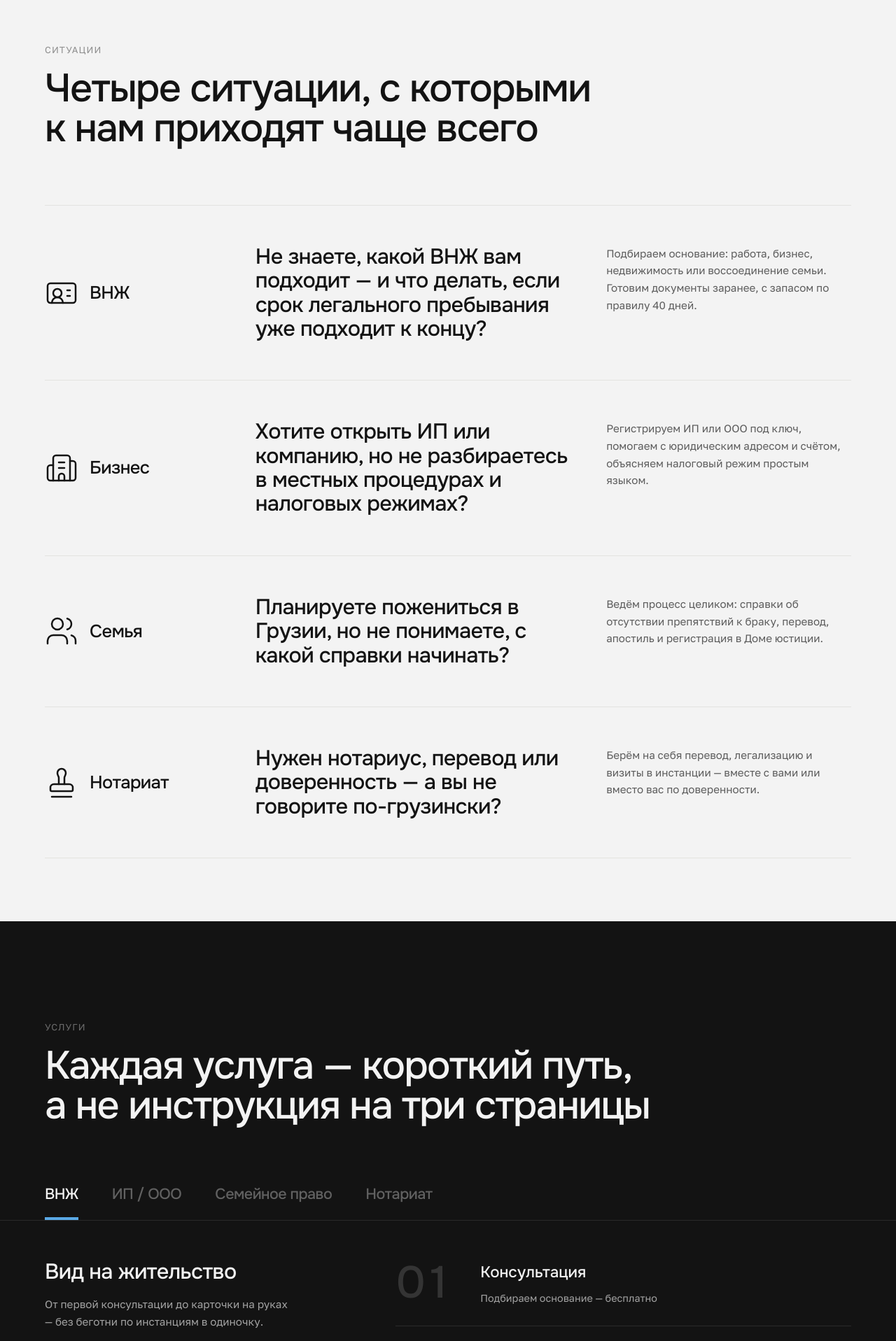
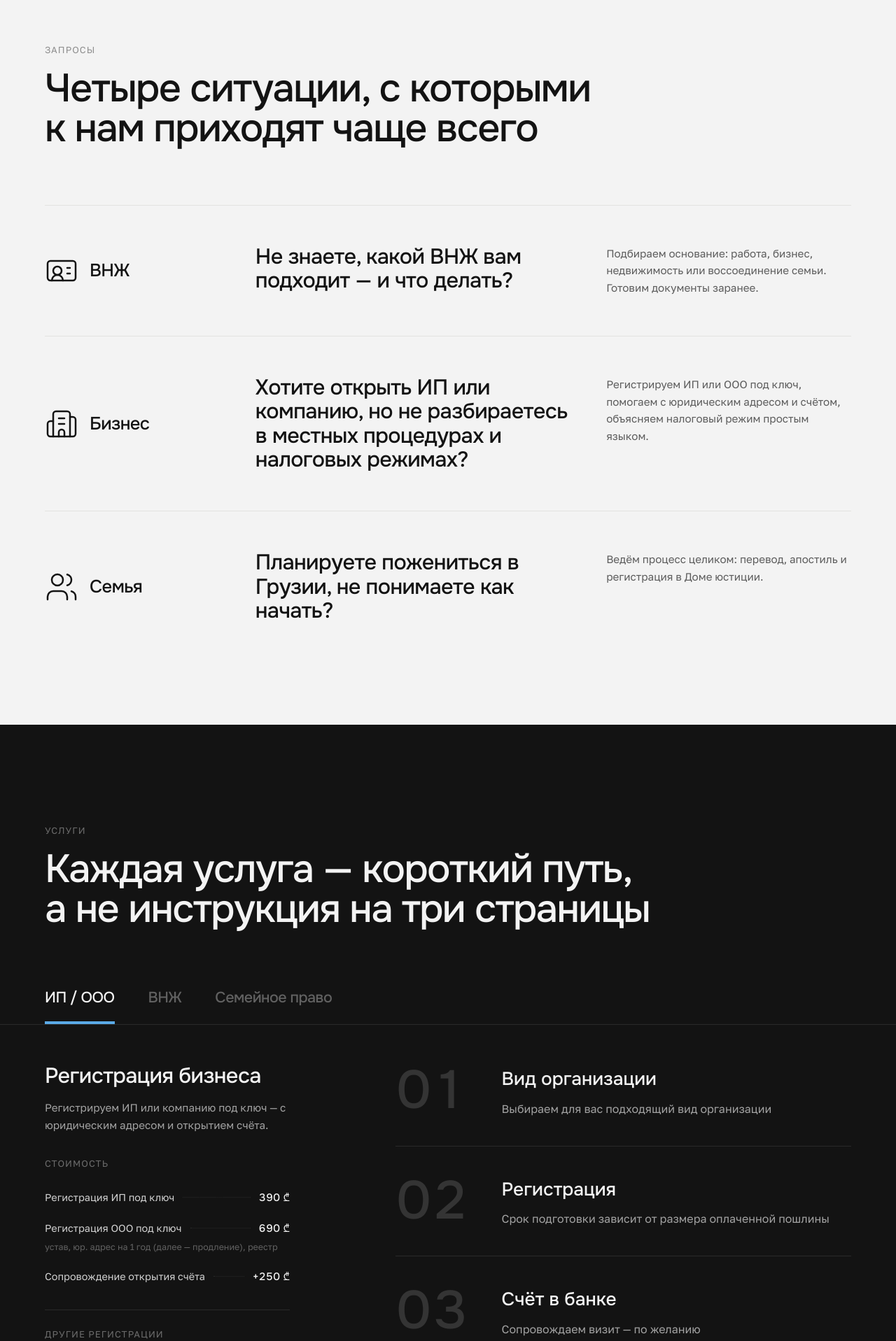
Before and after one commit to scarandriy/documented, a Next.js app: page / in a window 1280 px wide. Shown: the part 880-2797 px from the top of the page at 70% size. Built offline with nearby package versions, Linux system fonts and the light colour scheme.

Commit message:
content: rework pricing, services, family/notary sections, hero copy

```diff
--- a/components/sections/hero.tsx
+++ b/components/sections/hero.tsx
@@ -62,6 +62,8 @@ export function Hero() {
             <Reveal delay={0.38} immediate>
               <a
                 href={hero.cta.href}
+                target="_blank"
+                rel="noopener noreferrer"
                 className="mt-9 inline-flex min-h-12 w-full items-center justify-center gap-3 rounded-full bg-paper px-6 py-3.5 text-[1.05rem] font-medium text-ink transition-transform duration-300 ease-[var(--ease-out-soft)] hover:-translate-y-0.5 focus-visible:outline-2 focus-visible:outline-offset-4 focus-visible:outline-paper sm:w-auto md:mt-9 md:gap-4 md:px-8 md:py-5 md:text-xl"
               >
                 {hero.cta.label}
--- a/components/sections/problem-solution.tsx
+++ b/components/sections/problem-solution.tsx
@@ -1,4 +1,4 @@
-import { IdCard, Building2, Users, Stamp, type LucideIcon } from "lucide-react";
+import { IdCard, Building2, Users, type LucideIcon } from "lucide-react";
 import { problems } from "@/lib/content";
 import { Reveal } from "@/components/motion/reveal";
 
@@ -17,14 +17,13 @@ const icons: Record<(typeof problems)[number]["id"], LucideIcon> = {
   residency: IdCard,
   business: Building2,
   family: Users,
-  notary: Stamp,
 };
 
 export function ProblemSolution() {
   return (
     <section className="px-gutter pt-section pb-section-sm">
       <Reveal>
-        <p className="eyebrow">Ситуации</p>
+        <p className="eyebrow">Запросы</p>
         <h2 className="mt-4 max-w-4xl font-heading text-h2 font-medium text-ink">
           Четыре ситуации, с которыми к нам приходят чаще всего
         </h2>
@@ -37,7 +36,7 @@ export function ProblemSolution() {
             <Reveal
               key={item.id}
               delay={i * 0.05}
-              className="grid grid-cols-1 gap-y-4 border-t border-hairline py-8 last:border-b md:grid-cols-12 md:items-start md:gap-x-rail md:gap-y-6 md:py-14"
+              className="grid grid-cols-1 gap-y-4 border-t border-hairline py-8 md:grid-cols-12 md:items-start md:gap-x-rail md:gap-y-6 md:py-14"
             >
               {/* Зона 1 — тема */}
               <div className="flex items-center gap-4 md:col-span-3 md:self-center">
--- a/components/sections/services.tsx
+++ b/components/sections/services.tsx
@@ -94,8 +94,14 @@ export function Services() {
 
                   <p className="eyebrow mt-8 text-paper/40">Стоимость</p>
                   <ul className="mt-4">
-                    {s.tiers.map((t) => (
-                      <li key={t.name} className="py-2.5">
+                    {s.tiers.map((t, i) => (
+                      <li key={t.name}>
+                        {t.group && t.group !== s.tiers[i - 1]?.group && (
+                          <p className="eyebrow mt-6 border-t border-night-line pt-6 text-paper/40">
+                            {t.group}
+                          </p>
+                        )}
+                        <div className="py-2.5">
                           <div className="flex items-baseline">
                             <span className="min-w-0 text-[0.9rem] text-paper/85">
                               {t.name}
@@ -115,6 +121,7 @@ export function Services() {
                               {t.note}
                             </p>
                           )}
+                        </div>
                       </li>
                     ))}
                   </ul>
@@ -125,19 +132,22 @@ export function Services() {
                   {s.steps.map((step, i) => (
                     <li
                       key={step.title}
-                      className="grid grid-cols-[auto_1fr] items-center gap-x-4 border-t border-night-line py-4 first:border-t-0 first:pt-0 last:border-b md:gap-x-10 md:py-7 md:first:pt-0"
+                      className="grid grid-cols-[auto_1fr] items-center gap-x-5 border-t border-night-line py-5 first:border-t-0 first:pt-0 md:gap-x-12 md:py-10 md:first:pt-0"
                     >
+                      {/* Крупнее, чем базовый --text-numeral: та же шкала
+                          использована в шагах 1→2→3 в CTA-секции, трогать
+                          общий токен нельзя — привязано только к этой лестнице. */}
                       <span
                         aria-hidden
-                        className="flex items-center font-heading text-numeral font-medium leading-none text-paper/15 tabular-nums"
+                        className="flex items-center font-heading text-[clamp(2.5rem,6vw,5.25rem)] font-medium leading-none text-paper/15 tabular-nums"
                       >
                         {String(i + 1).padStart(2, "0")}
                       </span>
                       <div>
-                        <p className="font-heading text-[1.15rem] font-medium text-paper md:text-[1.4rem]">
+                        <p className="font-heading text-[1.3rem] font-medium text-paper md:text-[1.65rem]">
                           {step.title}
                         </p>
-                        <p className="mt-1.5 text-[0.9rem] text-night-60">
+                        <p className="mt-2 text-[0.95rem] leading-relaxed text-night-60 md:text-base">
                           {step.hint}
                         </p>
                       </div>
--- a/lib/content.ts
+++ b/lib/content.ts
@@ -11,11 +11,14 @@ export const site = {
   name: "Documentebi",
   /** Начертание логотипа — строчными, как в подписи, а не как в реестре */
   wordmark: "documentebi",
-  tagline: "Легализация и документооборот в Грузии",
-  city: "Тбилиси, Грузия",
+  tagline: "Юридические услуги для бизнеса и частных лиц в Грузии",
+  city: "Батуми и Тбилиси, Грузия",
   // TODO(backend): подставить реальные контакты перед запуском
   telegram: "https://t.me/documentebi",
-  whatsapp: "https://wa.me/995000000000",
+  whatsapp: `https://wa.me/995555727798?text=${encodeURIComponent(
+    "Здравствуйте, хочу получить консультацию!"
+  )}`,
+  instagram: "https://instagram.com/documentebi.ge",
   email: "hello@documentebi.ge",
   /** Тонкая плашка над шапкой — только пока страница на самом верху */
   announcement:
@@ -46,8 +49,8 @@ export const hero = {
    * повисало отдельной строкой.
    */
   title: "Грузинская\nбюрократия —\nне ваша забота",
-  lead: "ВНЖ, ИП/ООО регистрация бизнеса, нотариальные вопросы под ключ, на русском языке.",
-  cta: { label: "Получить консультацию", href: "#start" },
+  lead: "ВНЖ, регистрация бизнеса ИП/ООО, консультации по нотариальным вопросам — на русском языке.",
+  cta: { label: "Получить консультацию", href: site.telegram },
   /** Короткий вариант для шапки на узких экранах — полный не помещается в 375px */
   ctaShort: "Консультация",
   scrollHint: "Как это работает",
@@ -62,9 +65,9 @@ export const problems = [
     id: "residency",
     marginal: "ВНЖ",
     question:
-      "Не знаете, какой ВНЖ вам подходит — и что делать, если срок легального пребывания уже подходит к концу?",
+      "Не знаете, какой ВНЖ вам подходит — и что делать?",
     solution:
-      "Подбираем основание: работа, бизнес, недвижимость или воссоединение семьи. Готовим документы заранее, с запасом по правилу 40 дней.",
+      "Подбираем основание: работа, бизнес, недвижимость или воссоединение семьи. Готовим документы заранее.",
   },
   {
     id: "business",
@@ -78,22 +81,20 @@ export const problems = [
     id: "family",
     marginal: "Семья",
     question:
-      "Планируете пожениться в Грузии, но не понимаете, с какой справки начинать?",
+      "Планируете пожениться в Грузии, не понимаете как начать?",
     solution:
-      "Ведём процесс целиком: справки об отсутствии препятствий к браку, перевод, апостиль и регистрация в Доме юстиции.",
-  },
-  {
-    id: "notary",
-    marginal: "Нотариат",
-    question:
-      "Нужен нотариус, перевод или доверенность — а вы не говорите по-грузински?",
-    solution:
-      "Берём на себя перевод, легализацию и визиты в инстанции — вместе с вами или вместо вас по доверенности.",
+      "Ведём процесс целиком: перевод, апостиль и регистрация в Доме юстиции.",
   },
 ] as const;
 
 export type ServiceStep = { title: string; hint: string };
-export type ServiceTier = { name: string; price: string; note?: string };
+export type ServiceTier = {
+  name: string;
+  price: string;
+  note?: string;
+  /** Подзаголовок-разделитель перед пунктом, если он начинает новую группу тарифов */
+  group?: string;
+};
 
 export type Service = {
   id: string;
@@ -108,84 +109,97 @@ export type Service = {
 /** Процедура каждой услуги сжата до 3–4 шагов, одна подсказка на шаг */
 export const services: Service[] = [
   {
-    id: "residency",
-    label: "ВНЖ",
-    title: "Вид на жительство",
-    lead: "От первой консультации до карточки на руках — без беготни по инстанциям в одиночку.",
-    timeline:
-      "Подготовка документов — 1–2 дня. Рассмотрение Службой миграции — до 40 календарных дней.",
-    steps: [
-      { title: "Консультация", hint: "Подбираем основание — бесплатно" },
-      { title: "Сбор документов", hint: "Собираем и переводим пакет за 1–2 дня" },
-      { title: "Подача", hint: "Подаём в Службу миграции, получаем номер заявления" },
-      { title: "Решение", hint: "До 40 календарных дней — держим вас в курсе" },
-    ],
-    tiers: [
-      { name: "Консультация и подбор основания", price: "бесплатно" },
-      { name: "Сопровождение ВНЖ, одно основание", price: "800 ₾" },
-      { name: "Каждый дополнительный член семьи", price: "+400 ₾", note: "супруг(а), дети" },
-      { name: "Срочная подготовка пакета", price: "+300 ₾" },
-    ],
-  },
-  {
     id: "business",
     label: "ИП / ООО",
     title: "Регистрация бизнеса",
     lead: "Регистрируем ИП или компанию под ключ — с юридическим адресом и открытием счёта.",
     timeline: "ИП — 1 рабочий день. ООО — 2–3 рабочих дня, включая устав и реестр.",
     steps: [
-      { title: "Выбор формы", hint: "ИП или ООО — решаем за один звонок" },
-      { title: "Документы", hint: "Устав и юридический адрес — для ООО" },
-      { title: "Регистрация", hint: "Дом юстиции: ИП — 1 день, ООО — 2–3 дня" },
+      { title: "Вид организации", hint: "Выбираем для вас подходящий вид организации" },
+      { title: "Регистрация", hint: "Срок подготовки зависит от размера оплаченной пошлины" },
       { title: "Счёт в банке", hint: "Сопровождаем визит — по желанию" },
     ],
+    // TODO(content): цены на НКО, IT-зону и ликвидацию — нет данных от заказчика, подставить перед запуском.
     tiers: [
-      { name: "Регистрация ИП под ключ", price: "400 ₾" },
+      { name: "Регистрация ИП под ключ", price: "390 ₾" },
       {
         name: "Регистрация ООО под ключ",
-        price: "700 ₾",
-        note: "устав, юр. адрес на 3 месяца, реестр",
+        price: "690 ₾",
+        note: "устав, юр. адрес на 1 год (далее — продление), реестр",
       },
       { name: "Сопровождение открытия счёта", price: "+250 ₾" },
+      {
+        name: "Регистрация НКО",
+        price: "уточняется",
+        group: "Другие регистрации",
+      },
+      { name: "Регистрация в виртуальной IT-зоне", price: "уточняется" },
+      { name: "Ликвидация бизнеса", price: "уточняется" },
+    ],
+  },
+  {
+    id: "residency",
+    label: "ВНЖ",
+    title: "Вид на жительство",
+    lead: "От первой консультации до карточки на руках — без визитов в Дом юстиции в одиночку.",
+    timeline:
+      "Подготовка документов — 2 дня. Рассмотрение в Доме юстиции — 10–30 календарных дней.",
+    steps: [
+      { title: "Консультация", hint: "Подбираем основание — бесплатно" },
+      { title: "Сбор документов", hint: "Собираем и переводим пакет за 2 дня" },
+      { title: "Подача", hint: "Подаём документы, ожидаем результат" },
+      { title: "Решение", hint: "Срок рассмотрения — от 10 до 30 календарных дней" },
+    ],
+    // TODO(content): цена сопровождения ещё обсуждается с заказчиком (называли вилку 1290–1490 ₾) — подтвердить перед запуском.
+    // TODO(content): нет цены на оформление разрешения на работу от заказчика — подставить перед запуском.
+    tiers: [
+      { name: "Консультация и подбор основания", price: "бесплатно" },
+      {
+        name: "Сопровождение ВНЖ под ключ",
+        price: "1290–1490 ₾",
+        note: "весь процесс: от подбора основания до карточки на руках",
+      },
+      { name: "Оформление разрешения на работу", price: "уточняется" },
+      {
+        name: "Каждый дополнительный член семьи",
+        price: "+400 ₾",
+        note: "супруг(а), дети",
+        group: "Дополнительно",
+      },
+      {
+        name: "Ускоренное оформление",
+        price: "+300 ₾",
+        note: "если сроки поджимают",
+      },
     ],
   },
   {
     id: "family",
     label: "Семейное право",
     title: "Брак и семейные вопросы",
-    lead: "Регистрация брака для иностранцев, сопровождение развода, перевод и апостиль.",
-    timeline:
-      "Брак — обычно в течение недели после подготовки справок. Развод — зависит от имущественных споров и детей.",
+    lead: "Сопровождение и регистрация брака для иностранцев",
+    timeline: "Брак — обычно в течение недели после подготовки справок.",
     steps: [
-      { title: "Справки", hint: "Об отсутствии препятствий к браку" },
-      { title: "Перевод и апостиль", hint: "Готовим документы к подаче" },
-      { title: "Регистрация", hint: "В Доме юстиции, вместе с вами" },
+      {
+        title: "Перевод паспортов",
+        hint: "2 паспорта на грузинский язык, с заверением нотариусом",
+      },
+      {
+        title: "Свидетели",
+        hint: "Предоставляем двух свидетелей — они обязательны",
+      },
+      { title: "Документы", hint: "Подготовка и подача документов" },
+      {
+        title: "Регистрация",
+        hint: "Сопровождаем регистрацию брака, переводим свидетельство на один язык",
+      },
     ],
     tiers: [
       {
         name: "Регистрация брака в Доме юстиции",
-        price: "450 ₾",
+        price: "690 ₾",
         note: "справки, перевод, сопровождение",
       },
-      { name: "Сопровождение развода", price: "от 600 ₾" },
-      { name: "Апостиль и перевод документа", price: "150 ₾ / документ" },
-    ],
-  },
-  {
-    id: "notary",
-    label: "Нотариат",
-    title: "Нотариальные услуги",
-    lead: "Доверенности, переводы и легализация документов, сопровождение сделок с недвижимостью.",
-    timeline: "Большинство нотариальных вопросов решаются за один визит.",
-    steps: [
-      { title: "Задача", hint: "Доверенность, перевод или сделка" },
-      { title: "Документ", hint: "Готовим и переводим при необходимости" },
-      { title: "Заверение", hint: "У нотариуса или сопровождаем сделку лично" },
-    ],
-    tiers: [
-      { name: "Нотариальная доверенность", price: "от 120 ₾" },
-      { name: "Перевод и легализация документа", price: "от 100 ₾" },
-      { name: "Сопровождение сделки с недвижимостью", price: "500 ₾" },
     ],
   },
 ];
@@ -216,7 +230,7 @@ export const startSteps = [
  */
 export const rule40 = {
   title: "Правило 40 дней",
-  text: "Служба миграции рассматривает заявление на ВНЖ до 40 календарных дней. Если подать документы вплотную к дате окончания легального пребывания, решение может прийти уже за её пределами. Поэтому мы рекомендуем начинать минимум за 40 дней до критичной даты — это особенность процедуры, а не способ поторопить.",
+  text: "Дом юстиции рассматривает заявление на ВНЖ до 40 календарных дней. Если подать документы вплотную к дате окончания легального пребывания, решение может прийти уже за её пределами. Поэтому мы рекомендуем начинать минимум за 40 дней до критичной даты — это особенность процедуры, а не способ поторопить.",
   // TODO(content): юридическая формулировка про официальный срок — сверить
   // с первоисточником и утвердить с юристом до публикации.
 };
@@ -260,11 +274,11 @@ export const faq = [
   },
   {
     q: "Я совсем не говорю по-грузински. Смогу вообще во всём этом разобраться?",
-    a: "Разбираться самостоятельно не нужно. Мы ведём каждый этап на русском языке и, если требуется, идём в инстанции вместе с вами или вместо вас по доверенности.",
+    a: "Разбираться самостоятельно не нужно. Мы ведём каждый этап на русском языке и, если требуется, идём в Дом юстиции вместе с вами или вместо вас по доверенности.",
   },
   {
     q: "Сколько реально займёт ВНЖ, а не «от и до»?",
-    a: "Подготовка документов — обычно 1–2 дня после сбора пакета. Рассмотрение Службой миграции — до 40 календарных дней, поэтому подавать лучше заранее.",
+    a: "Подготовка документов — обычно 2 дня после сбора пакета. Рассмотрение в Доме юстиции — 10–30 календарных дней, поэтому подавать лучше заранее.",
   },
   {
     q: "Чем вы лучше юриста-фрилансера, который просит вдвое меньше?",
@@ -285,7 +299,6 @@ export const form = {
     { value: "residency", label: "ВНЖ" },
     { value: "business", label: "ИП / ООО" },
     { value: "family", label: "Семейное право" },
-    { value: "notary", label: "Нотариат" },
     { value: "other", label: "Другое" },
   ],
 };
```
Lines whose indentation alone changed are shown as unchanged.
